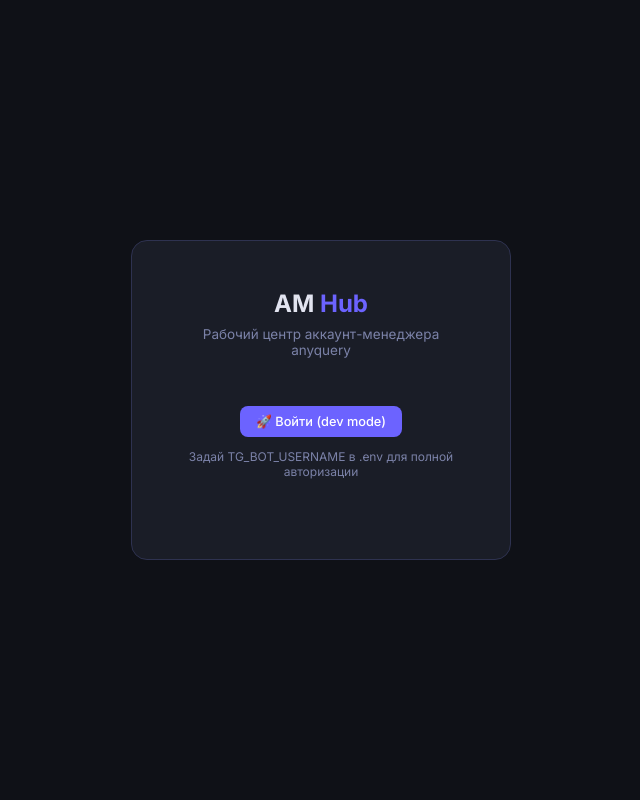
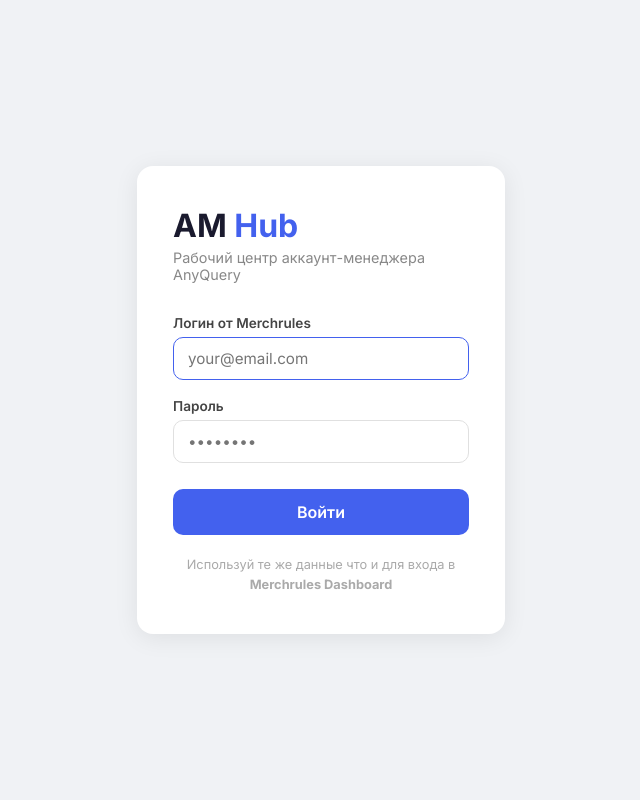
Before and after one commit to Nicromo/AnyQueryAMHub, a Flask app: template am-hub-final/templates/login.html in a window 1280 px wide. Shown: the whole page, without its empty margins (319-959 px from the left). Run offline with Flask 2, Linux system fonts and the light colour scheme; the template is opened without the code that fills it, so the values that code supplies are empty; parts of the project's set-up code (start-up, migrations or seed data) failed here and were passed over.

Commit message:
feat: replace Telegram auth with Merchrules login/password
auth.py:
- verify_mr_credentials(): authenticates against MR /backend-v2/auth/login,
  fetches user profile (/me), returns {id, name, username, role, mr_token}
- verify_admin_password(): fallback for when MR is not configured (uses ADMIN_PASSWORD env)
- SessionManager.create_session() now accepts full user_data dict instead of (tg_id, name)

main.py:
- Replaced GET /auth/telegram (TG widget) with POST /auth/login (form submit)
- On successful login: saves user to DB, fires background Airtable client import,
  creates session cookie with full user data including mr_token
- /login page shows localized error messages (invalid credentials, MR down)
- Keeps /logout unchanged

templates/login.html:
- Clean login/password form, no Telegram widget
- Loading spinner on submit
- Hint: "use same credentials as Merchrules Dashboard"
- Error message display from query param

Flow: user enters MR credentials → AM Hub verifies with MR API → session created
→ Airtable client import runs in background → redirect to dashboard

https://claude.ai/code/session_0184DS8amVLmtrw24ibH25Nb

```diff
--- a/am-hub-final/templates/login.html
+++ b/am-hub-final/templates/login.html
@@ -2,35 +2,165 @@
 <html lang="ru">
 <head>
   <meta charset="UTF-8">
+  <meta name="viewport" content="width=device-width, initial-scale=1">
   <title>AM Hub — Вход</title>
   <link rel="preconnect" href="https://fonts.googleapis.com">
   <link href="https://fonts.googleapis.com/css2?family=Inter:wght@400;500;600;700&display=swap" rel="stylesheet">
-  <link rel="stylesheet" href="/static/css/style.css">
+  <style>
+    *, *::before, *::after { box-sizing: border-box; margin: 0; padding: 0; }
+    body {
+      font-family: 'Inter', sans-serif;
+      background: #f0f2f5;
+      min-height: 100vh;
+      display: flex;
+      align-items: center;
+      justify-content: center;
+    }
+    .login-wrap {
+      width: 100%;
+      max-width: 400px;
+      padding: 24px 16px;
+    }
+    .login-card {
+      background: #fff;
+      border-radius: 16px;
+      padding: 40px 36px;
+      box-shadow: 0 4px 24px rgba(0,0,0,0.08);
+    }
+    .logo {
+      font-size: 2rem;
+      font-weight: 700;
+      color: #1a1a2e;
+      margin-bottom: 4px;
+    }
+    .logo span { color: #4361ee; }
+    .subtitle {
+      color: #888;
+      font-size: 0.9rem;
+      margin-bottom: 32px;
+    }
+    .form-group {
+      margin-bottom: 18px;
+    }
+    label {
+      display: block;
+      font-size: 0.85rem;
+      font-weight: 600;
+      color: #444;
+      margin-bottom: 6px;
+    }
+    input {
+      width: 100%;
+      padding: 11px 14px;
+      border: 1.5px solid #e0e0e0;
+      border-radius: 10px;
+      font-size: 0.95rem;
+      font-family: inherit;
+      transition: border-color 0.15s;
+      outline: none;
+      color: #1a1a2e;
+    }
+    input:focus { border-color: #4361ee; }
+    .btn {
+      width: 100%;
+      padding: 13px;
+      background: #4361ee;
+      color: #fff;
+      border: none;
+      border-radius: 10px;
+      font-size: 1rem;
+      font-weight: 600;
+      cursor: pointer;
+      font-family: inherit;
+      margin-top: 8px;
+      transition: background 0.15s, opacity 0.15s;
+    }
+    .btn:hover { background: #3451d1; }
+    .btn:disabled { opacity: 0.6; cursor: not-allowed; }
+    .error-box {
+      background: #fff0f0;
+      border: 1.5px solid #ffcdd2;
+      border-radius: 10px;
+      padding: 12px 14px;
+      color: #c62828;
+      font-size: 0.88rem;
+      margin-bottom: 18px;
+      display: {{ 'block' if error else 'none' }};
+    }
+    .hint {
+      margin-top: 20px;
+      font-size: 0.8rem;
+      color: #aaa;
+      text-align: center;
+      line-height: 1.5;
+    }
+    .spinner {
+      display: none;
+      width: 18px; height: 18px;
+      border: 2.5px solid rgba(255,255,255,0.4);
+      border-top-color: #fff;
+      border-radius: 50%;
+      animation: spin 0.7s linear infinite;
+      margin: 0 auto;
+    }
+    @keyframes spin { to { transform: rotate(360deg); } }
+  </style>
 </head>
 <body>
 <div class="login-wrap">
   <div class="login-card">
-    <h1>AM <span style="color:var(--accent)">Hub</span></h1>
-    <p>Рабочий центр аккаунт-менеджера<br>anyquery</p>
+    <div class="logo">AM <span>Hub</span></div>
+    <div class="subtitle">Рабочий центр аккаунт-менеджера AnyQuery</div>
 
-    {% if bot_username %}
-    <!-- Telegram Login Widget -->
-    <script async src="https://telegram.org/js/telegram-widget.js?22"
-            data-telegram-login="{{ bot_username }}"
-            data-size="large"
-            data-auth-url="/auth/telegram"
-            data-request-access="write">
-    </script>
-    {% else %}
-    <!-- Dev mode без бота — прямой вход -->
-    <a href="/auth/telegram?id=0&first_name=Dev&auth_date=9999999999&hash=dev" class="btn btn-primary" style="margin-top:16px">
-      🚀 Войти (dev mode)
-    </a>
-    <p style="margin-top:12px;font-size:0.8rem;color:var(--text-muted)">
-      Задай TG_BOT_USERNAME в .env для полной авторизации
-    </p>
+    {% if error %}
+    <div class="error-box">{{ error }}</div>
     {% endif %}
+
+    <form method="POST" action="/auth/login" id="login-form">
+      <div class="form-group">
+        <label for="username">Логин от Merchrules</label>
+        <input
+          type="text"
+          id="username"
+          name="username"
+          placeholder="your@email.com"
+          value="{{ username or '' }}"
+          autocomplete="username"
+          autofocus
+          required
+        >
+      </div>
+      <div class="form-group">
+        <label for="password">Пароль</label>
+        <input
+          type="password"
+          id="password"
+          name="password"
+          placeholder="••••••••"
+          autocomplete="current-password"
+          required
+        >
+      </div>
+      <button type="submit" class="btn" id="submit-btn">
+        <span id="btn-text">Войти</span>
+        <div class="spinner" id="spinner"></div>
+      </button>
+    </form>
+
+    <div class="hint">
+      Используй те же данные что и для входа в<br>
+      <strong>Merchrules Dashboard</strong>
+    </div>
   </div>
 </div>
+
+<script>
+document.getElementById('login-form').addEventListener('submit', function() {
+  const btn = document.getElementById('submit-btn');
+  document.getElementById('btn-text').style.display = 'none';
+  document.getElementById('spinner').style.display = 'block';
+  btn.disabled = true;
+});
+</script>
 </body>
 </html>
```
Also changed, not shown: am-hub-final/auth.py (+96 -19 lines), am-hub-final/main.py (+74 -20 lines).
